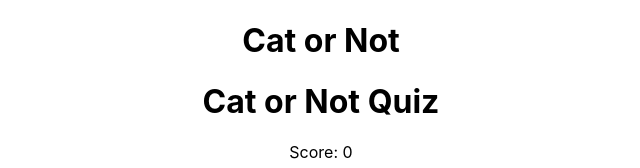
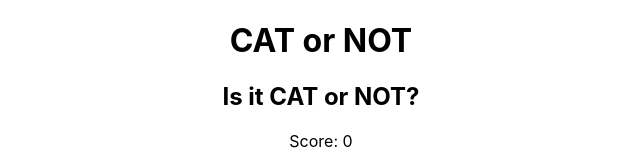
Before and after one commit to eirikenriquez/CatOrDog, a React (Create React App) app in the folder client/: page / in a window 1280 px wide. Shown: the top 168 px of the page, without its empty margins (319-959 px from the left). Built offline with nearby package versions, Linux system fonts and the light colour scheme; no server answers.

Commit message:
updated headings

```diff
--- a/client/src/App.js
+++ b/client/src/App.js
@@ -6,7 +6,7 @@ function App() {
   return (
     <div className="App">
       <header className="app-header">
-        <h1>Cat or Not</h1>
+        <h1>CAT or NOT</h1>
       </header>
       <main className="app-main">
         <Quiz />
--- a/client/src/components/Quiz.js
+++ b/client/src/components/Quiz.js
@@ -16,7 +16,7 @@ function Quiz() {
   return (
     <div className="quiz">
       <div className="quiz-header">
-        <h1>Cat or Not Quiz</h1>
+        <h2>Is it CAT or NOT?</h2>
         <p>Score: {score}</p>
         <p>Questions Answered: {userAnswers.length}</p>
       </div>
```
